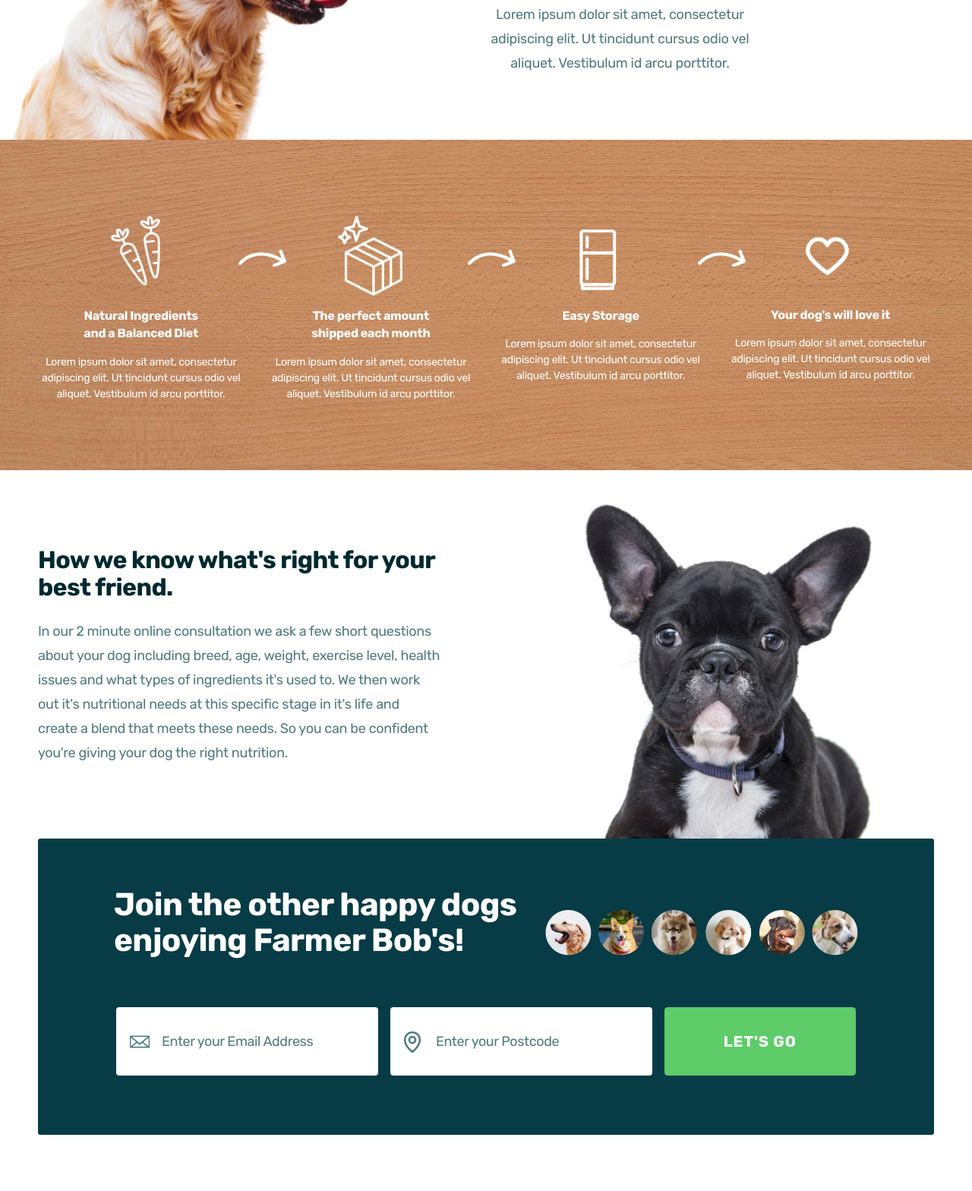
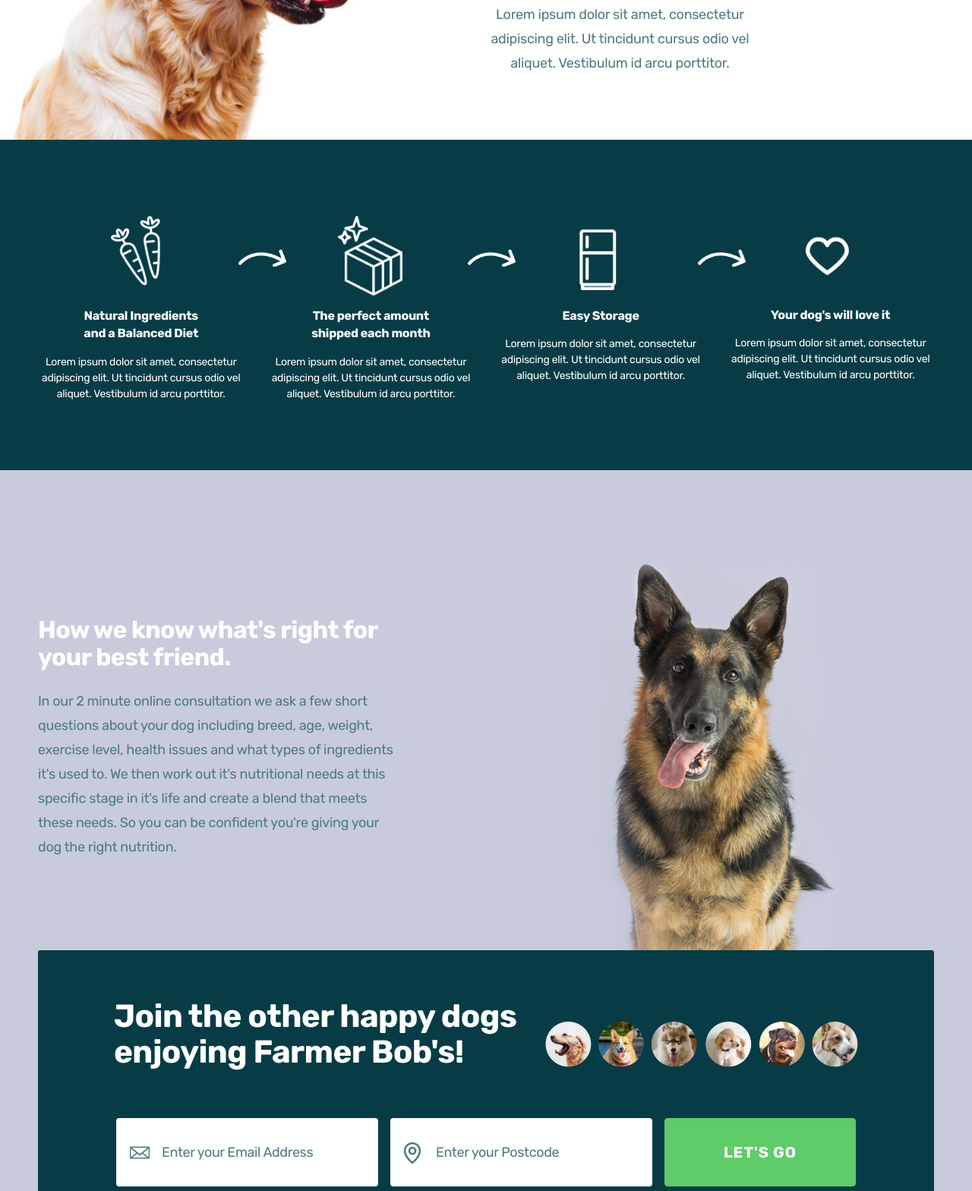
Before and after one commit to mattvernon/farmerbobs, a plain HTML site: page how-it-works.html in a window 1280 px wide. Shown: the part 373-1941 px from the top of the page at 76% size. Drawn offline with nearby package versions, Linux system fonts and the light colour scheme.

Commit message:
update how-it-works page

```diff
--- a/how-it-works.html
+++ b/how-it-works.html
@@ -89,12 +89,14 @@
 
 	<section id="howFriend">
 		<div class="wrapper">
+			<div class="half">
 				<h2>How we know what's right for your best friend.</h2>
 				<p>In our 2 minute online consultation we ask a few short questions about your dog including breed, age, weight, exercise level, health issues and what types of ingredients it's used to. We then work out it's nutritional needs at this specific stage in it's life and create a blend that meets these needs. So you can be confident you're giving your dog the right nutrition.</p>
 			</div>
-	</section>
-
-
+			<div class="half">
+				<img src="ui/images/your-best-friend.jpg" alt="" />
+			</div>
+		</div>
 		<div id="join">
 			<div class="wrapper">
 				<h2>Join the other happy dogs enjoying Farmer Bob's!</h2>
@@ -116,6 +118,7 @@
 				</form>
 			</div>
 		</div>
+	</section>
 
 	<footer>
 		<div class="wrapper">
--- a/ui/css/desktop.css
+++ b/ui/css/desktop.css
@@ -400,11 +400,6 @@
 }
 #howSteps {
 	margin-bottom: 0;
-	background: url(../images/wood-bg.jpg) no-repeat center center;
-	-webkit-background-size: cover;
-	-moz-background-size: cover;
-	-o-background-size: cover;
-	background-size: cover;
 	padding: 50px 0 90px 0;
 }
 .stepArrow {
@@ -414,12 +409,11 @@
 #howFriend {
 	padding: 100px 0 70px 0;
 	background-size: 382px auto;
-	max-width: 1180px;
 	margin: 0 auto;
 }
 #howFriend h2,
 #howFriend p {
-	width: 45%;
+	width: 80%;
 }
 #howFriend p {
 	font-size: 18px;
--- a/ui/css/global.css
+++ b/ui/css/global.css
@@ -934,12 +934,11 @@
 	width: 60%;
 }
 #howSteps {
-	background: url(../images/wood-bg-mob.jpg) no-repeat 0 0;
+	background-color: #073C46;
 	background-size: auto 100%;
 	padding: 0 0 54px 0;
 	text-align: center;
 	color: #fff;
-	margin-bottom: 40px;
 }
 #howSteps ol {
 	list-style-type: none;
@@ -992,13 +991,29 @@
 }
 #howFriend {
 	text-align: center;
-	padding-bottom: 250px;
-	background: url(../images/placeholder-how-dog2-small.jpg) no-repeat center bottom;
+
+	padding-top: 54px;
+	padding-bottom: 0;
+	background-color: #C8CBDC;
 	background-size: auto 250px;
 }
-
-
-
+#howFriend {
+	font-size: 0;
+}
+#howFriend .half {
+	display: inline-block;
+	vertical-align: middle;
+	width: 100%;
+}
+#howFriend h2 {
+	color: #ffffff;
+}
+#howFriend p {
+	color: #4F7A81;
+}
+#howFriend #join {
+	margin-bottom: 0;
+}
 
 /***** FAQs *****/
 #faqsIntro {
--- a/ui/css/tablet.css
+++ b/ui/css/tablet.css
@@ -589,17 +589,14 @@
 	background-position: 90% bottom;
 	background-size: 30% auto;
 	text-align: left;
-	padding: 0 0 20px 0;
 	min-height: 266px;
 }
-#howFriend h2 {
-	max-width: 60%;
+#howFriend .half {
+	width: 50%;
 }
-#howFriend p {
-	max-width: 60%;
+#howFriend .half:last-child {
+	text-align: center;
 }
-
-
 
 /***** FAQs *****/
 #faqsIntro h1 {
```
Also changed, not shown: ui/images/your-best-friend.jpg (added). Lines whose indentation alone changed are shown as unchanged.
